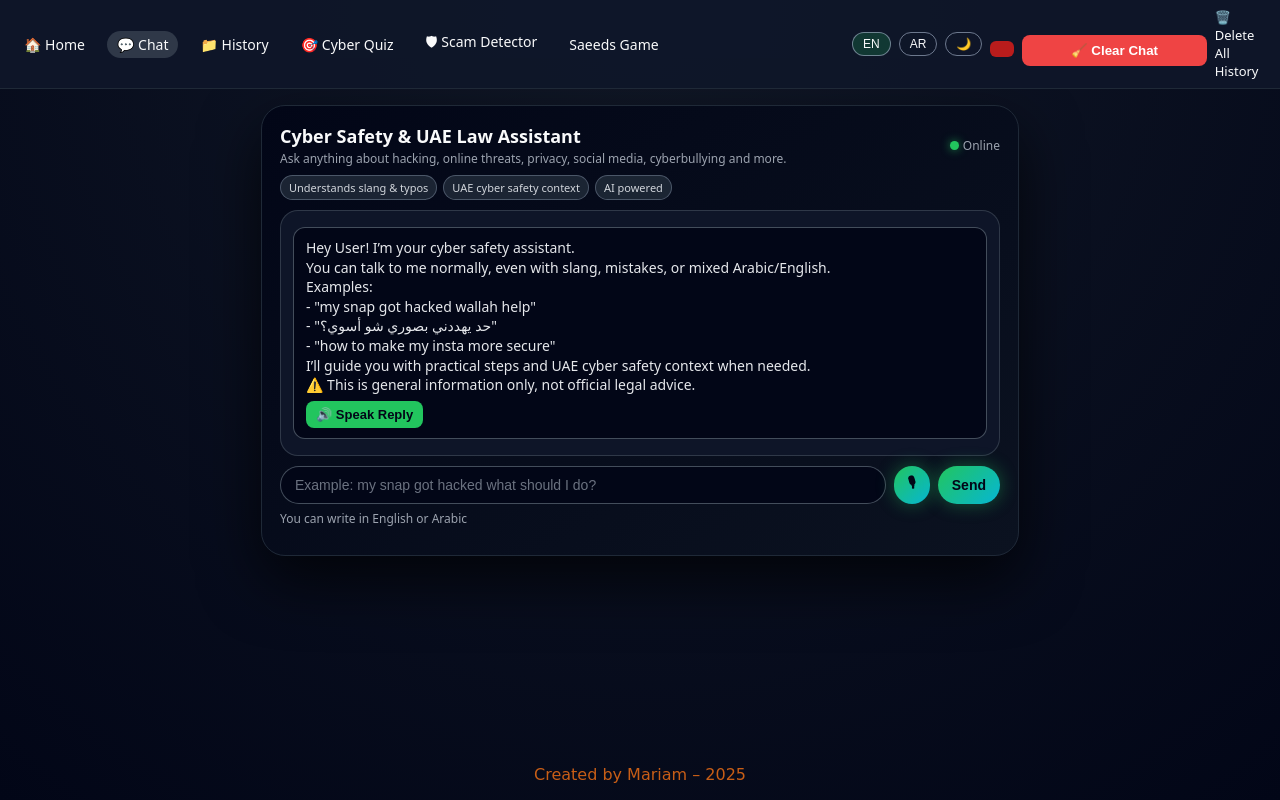
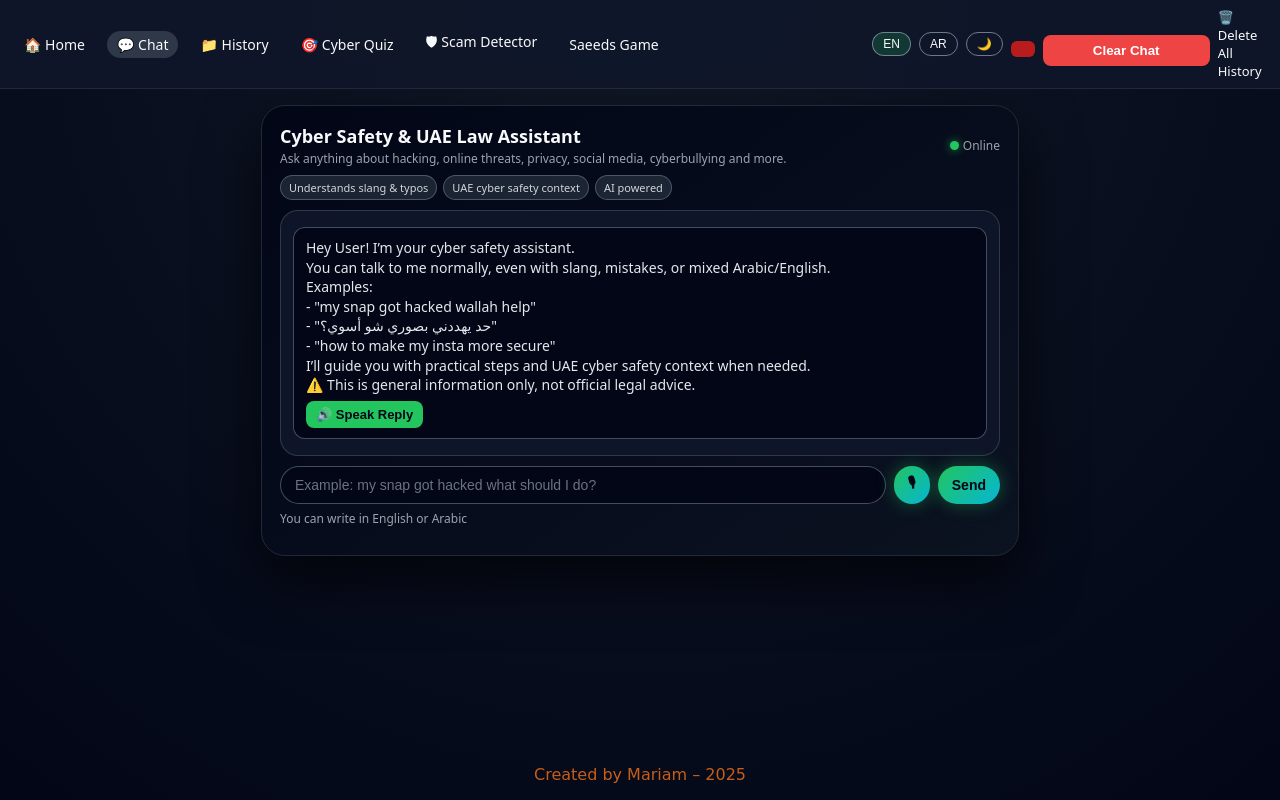
Before and after one commit to mariomalali-maker/uae-cyber-law-assistant, a plain HTML site: page chat.html in a window 1280 px wide. Drawn offline with Linux system fonts and the light colour scheme.

Commit message:
Update chat.html

```diff
--- a/chat.html
+++ b/chat.html
@@ -299,9 +299,8 @@
       <button id="lang-ar" class="toggle-btn">AR</button>
       <button id="theme-toggle" class="toggle-btn">🌙</button>
       <button id="delete-all-history-btn" style="margin-top:10px; background:#b91c1c;color:white;border:none;padding:8px 12px;border-radius:6px;cursor:pointer;">
-      <button id="clear-chat-btn"
-style="margin-top:12px; background:#ef4444; color:white; border:none; padding:8px 12px; border-radius:8px; cursor:pointer; width:100%; font-weight:600;">
-🧹 Clear Chat
+      <button id="clear-chat-btn" style="margin-top:12px; background:#ef4444; color:white; border:none; padding:8px 12px; border-radius:8px; cursor:pointer; width:100%; font-weight:600;">
+Clear Chat
 </button>
 
   🗑️ Delete All History
@@ -610,7 +609,6 @@ clearChatBtn.addEventListener("click", () => {
   }
 });
 
-
   </script>
 </body>
 </html>
```
